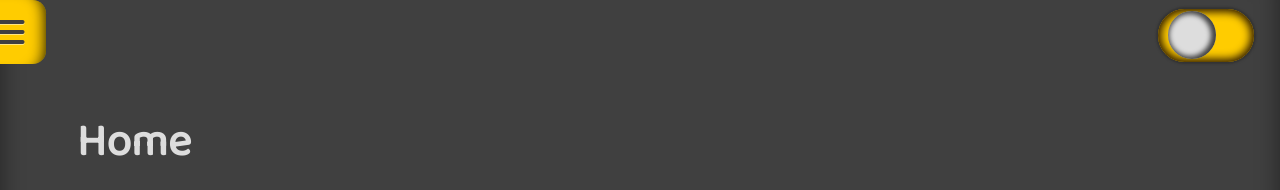
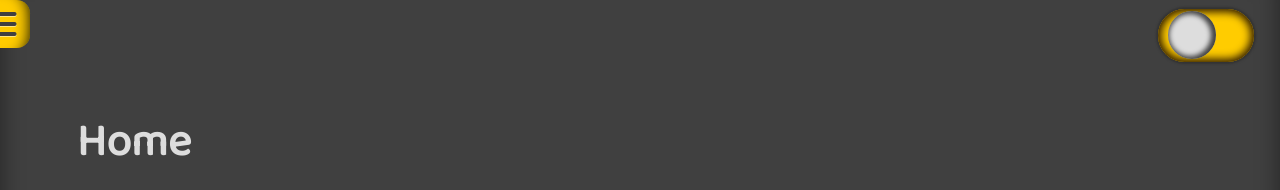
Before and after one commit to brettjrea/brettjrea.github.io-old, a Jekyll site: the page built from index.md, in a window 1280 px wide. Shown: the top 190 px of the page. Built offline with Jekyll 4.4.1, drawn with Linux system fonts in a browser that asks for light colours; nearby versions of some CDN libraries; comment, search, counter and statistics services are not loaded.

Commit message:
Update styles.scss

```diff
--- a/assets/css/styles.scss
+++ b/assets/css/styles.scss
@@ -201,9 +201,10 @@ transition: 0.3s;
 position: fixed;
 top: 0;
 margin-left: -2vw;
+padding-left: 2vw;
 z-index: 2;
 float:left;
-padding: 1rem;
+padding: .5rem;
 text-shadow: 0px 1px 0px rgba(255, 255, 255, .5);
 text-decoration: none;
 font-size: 2rem;
```
